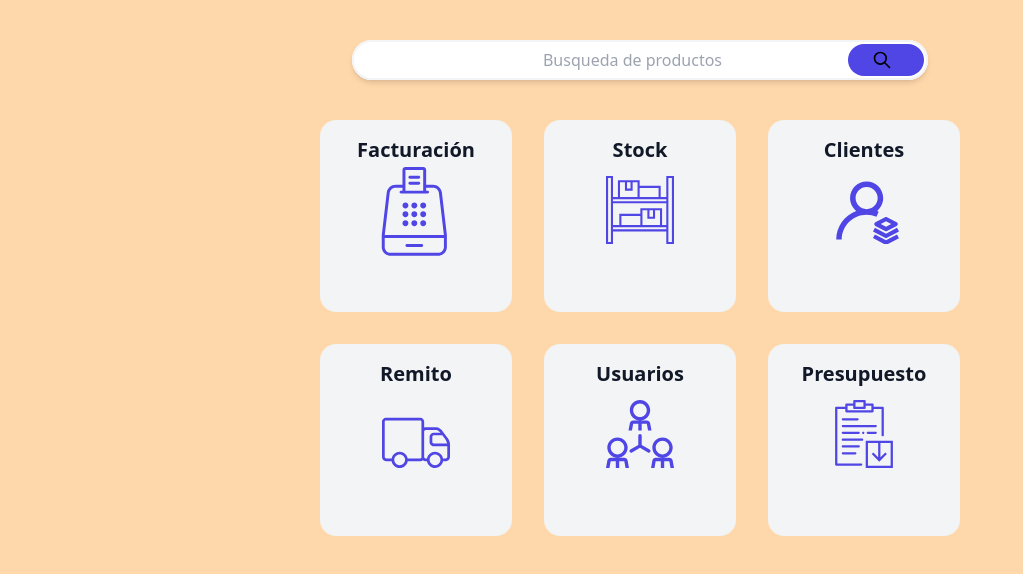
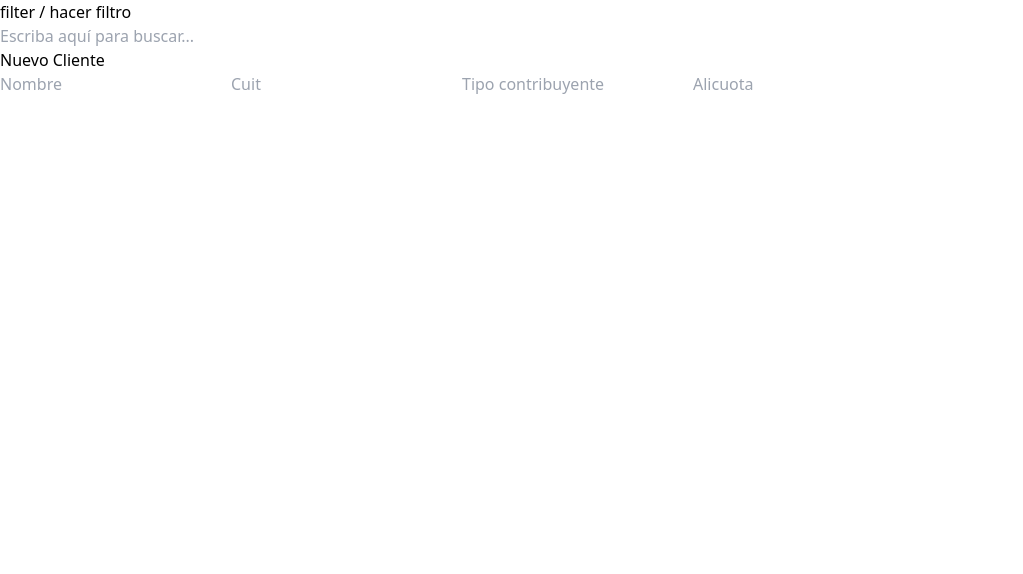
Before and after one commit to Drexai/Cosmar, a React (Vite) app: page /client in a window 1280 px wide. Shown: the top 574 px of the page, without its empty margins (0-1023 px from the left). Built offline with nearby package versions, Linux system fonts and the light colour scheme.

Commit message:
routes working

```diff
--- a/src/App.jsx
+++ b/src/App.jsx
@@ -1,13 +1,23 @@
-import {HomeComponent} from "./components/homeComponent";
+import {HomeComponent} from "./components/homeComponent"
+import {BudgetComponent} from "./components/budgetComponent"
+import {ClientComponent} from "./components/clientsComponent"
+import {UserComponent} from "./components/userComponent"
+import { BrowserRouter, Routes, Route } from 'react-router-dom'
 import './index.css'
 
 function App() {
 
+  return (
+    <BrowserRouter>
+      <Routes>
+        <Route path="/" element={<HomeComponent/>} />
+        <Route path="/client" element={<ClientComponent/>}/>
+        <Route path="/budget" element={<BudgetComponent/>}/>
+        <Route path="/user" element={<UserComponent/>}/>
+        {/* <Route path="" element={</>}/> */}
 
-  return (
-    <>
-     <HomeComponent/>
-    </>
+      </Routes>
+    </BrowserRouter>
   )
 }
 
--- a/src/components/budgetComponent/index.jsx
+++ b/src/components/budgetComponent/index.jsx
@@ -26,6 +26,9 @@ export const BudgetComponent = () => {
                             <li><label htmlFor="">
                                 </label><input laceholder="empleado" type="text" />
                             </li>
+                            <li></li>
+                            <li></li>
+                            <li></li>
                         </ul>
                     </form>
                 </nav>
```
